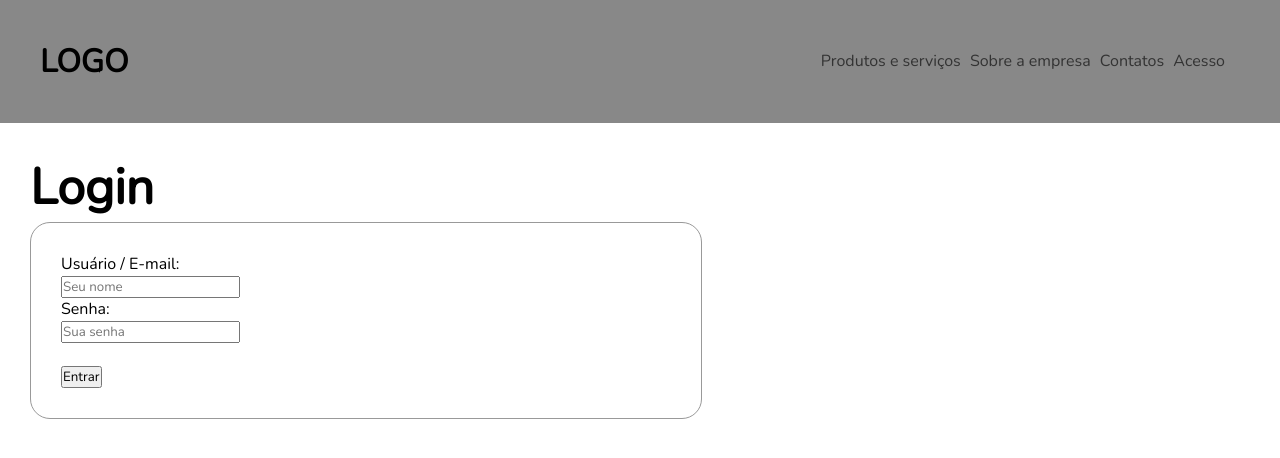
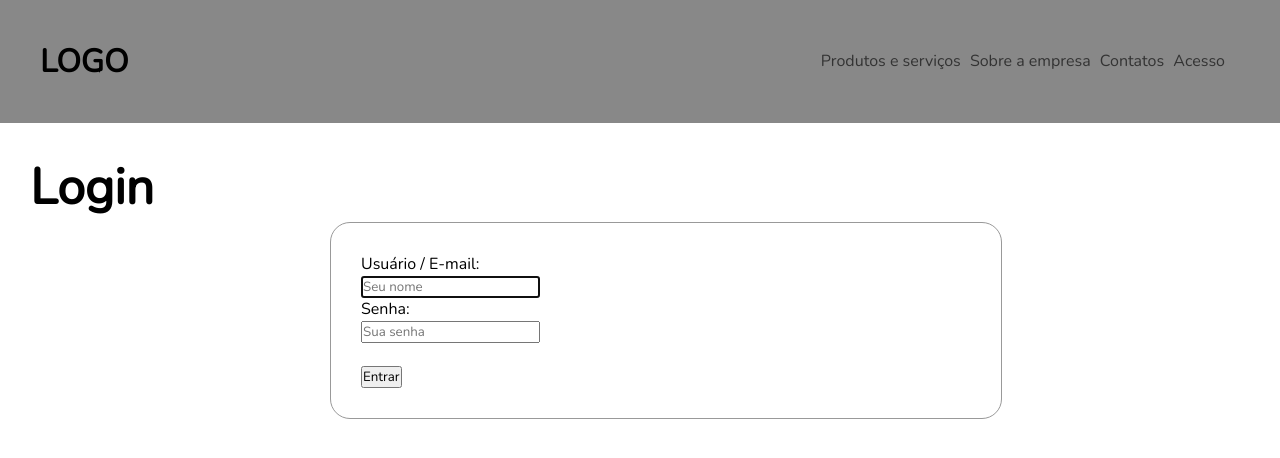
Before and after one commit to brunosoharagit/b7web-curso-html-css, a plain HTML site: page login/login.html in a window 1280 px wide. Drawn offline with nearby package versions, Linux system fonts and the light colour scheme.

Commit message:
B7WEB 2021.07.06 secao05: alteração no login

```diff
--- a/login/login.html
+++ b/login/login.html
@@ -30,14 +30,14 @@
         <form>
             <label>
                 Usuário / E-mail: <br>
-                <input type="text" name="name" placeholder="Seu nome">
+                <input autofocus autocomplete="off" type="text" name="name" placeholder="Seu nome">
             </label>
 
             <br>
 
             <label>
                 Senha: <br>
-                <input type="password" name="password" placeholder="Sua senha">
+                <input autocomplete="off" type="password" name="password" placeholder="Sua senha">
             </label>
 
             <br><br>
--- a/login/style.css
+++ b/login/style.css
@@ -42,6 +42,9 @@ section h1 {
 }
 
 section form {
+    position: relative;
+    left: 300px;
+
     width: 50%;
 
     padding:30px;
```
